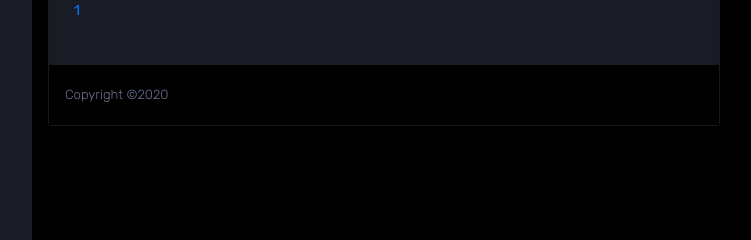
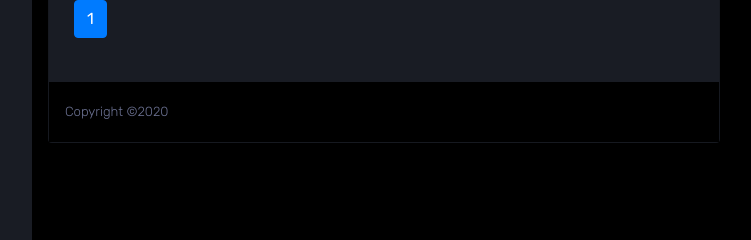
Before and after one commit to Hiba-moidutty/WacthMart_ecommerce, a Django app: page /adminn/sales_report/ in a window 1280 px wide. Shown: the part 560-800 px from the top of the page, without its empty margins (212-963 px from the left). Run offline with Django 4.2, Linux system fonts and the light colour scheme; the visitor is signed in with stand-in values (Sample User, id 1); data that the repository does not hold is empty; some libraries are stand-ins or nearby versions.

Commit message:
bugs fixed

```diff
--- a/templates/admin_temp/sales_report.html
+++ b/templates/admin_temp/sales_report.html
@@ -141,31 +141,30 @@
                     </tbody>
                   </table>
                   <div class="pagination-area">
-                    <nav>
-                      <p class="page-numbers">
-
+                    <nav aria-label="Page navigation example">
+                      <ul class="pagination">
                         {% if orders.has_previous %}
-                        <a href="?page={{ orders.previous_page_number}}">&lt;</a>
-
+                        <li class="page-item">
+                          <a class="page-link" href="?page={{ orders.previous_page_number}}" aria-label="Previous">
+                            <span aria-hidden="true">&laquo;</span>
+                          </a>
+                        </li>
                         {% endif %}
                         {% for i in orders.paginator.page_range %}
-
                           {% if orders.number == i %}
-                        <a class="page-number active" href="?page={{i}}">{{i}}</a>
-
+                        <li class="page-item active"><a class="page-link" href="?page={{i}}">{{i}}</a></li>
                         {% else %}
-                       <a class="page-number" href="?page={{i}}">{{i}}</a>
-
+                        <li class="page-item"><a class="page-link" href="?page={{i}}">{{i}}</a></li>
                           {% endif %}
-
                         {% endfor %}
-
                         {% if orders.has_next %}
-                        <a class="page-number next" href="?page={{ orders.next_page_number}}"><i class="icofont-long-arrow-right"></i></a>
-
+                        <li class="page-item">
+                          <a class="page-link" href="?page={{ orders.next_page_number}}" aria-label="Next">
+                            <span aria-hidden="true">&raquo;</span>
+                          </a>
+                        </li>
                         {% endif %}
-
-                      </p>
+                      </ul>
                     </nav>
                   </div>
                 </div>
--- a/templates/user_temp/otp.html
+++ b/templates/user_temp/otp.html
@@ -15,7 +15,7 @@
       <div class="container">
           <div class="row">
               <div class="col-md-4 mx-auto">
-                  <!-- <h2 class="heading-secondary mb--30">Login</h2> -->
+                 <h2 class="heading-secondary mb--30">OTP Verification</h2>
                   <div class="login-reg-box p-5 bg--2" >
                       <form action="otp_validate" method="POST">
                       {% csrf_token %}
```
Also changed, not shown: order/views.py (+3 -4 lines), templates/user_temp/checkout.html (+4 -6 lines). Lines whose indentation alone changed are shown as unchanged.
